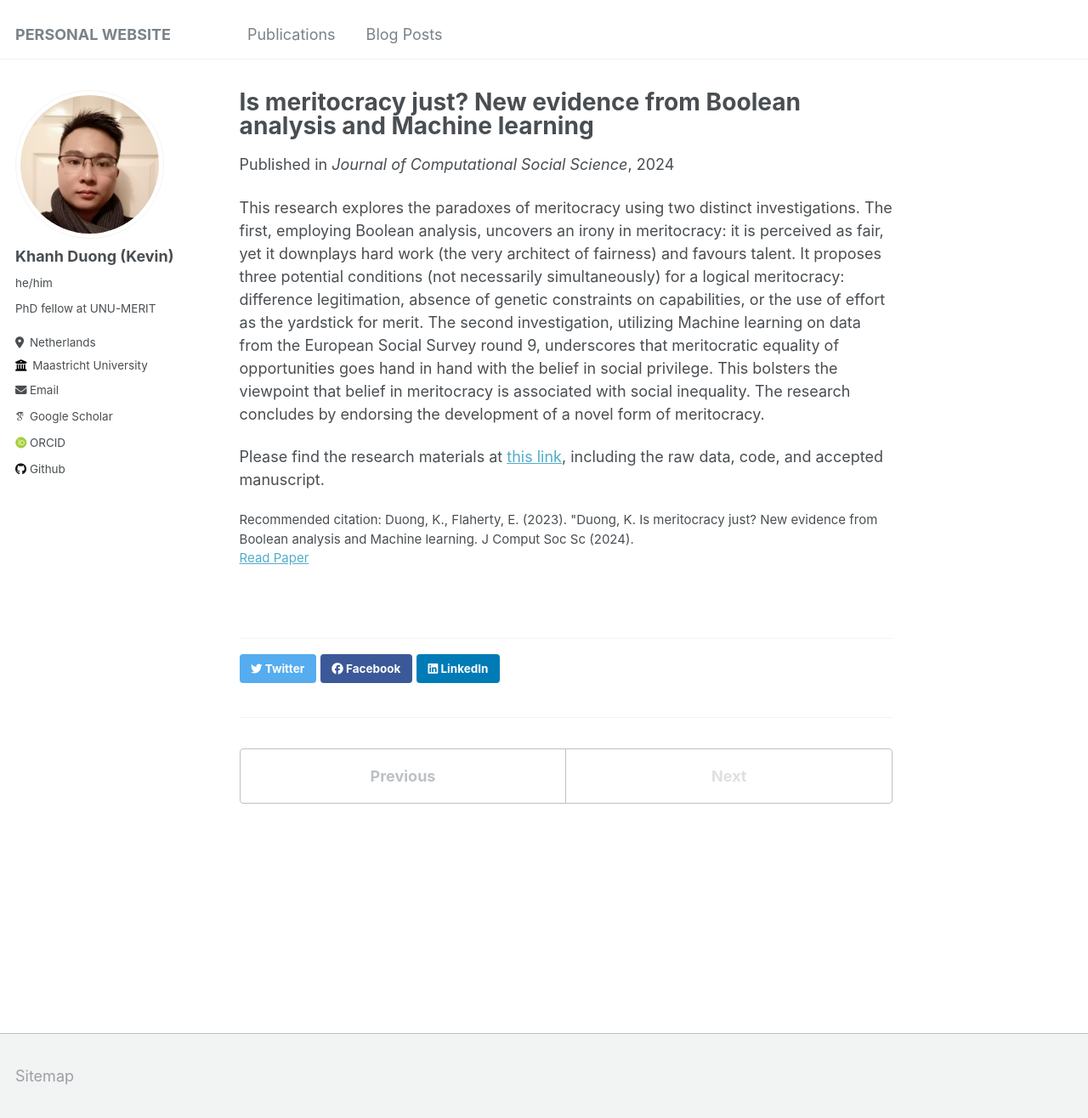
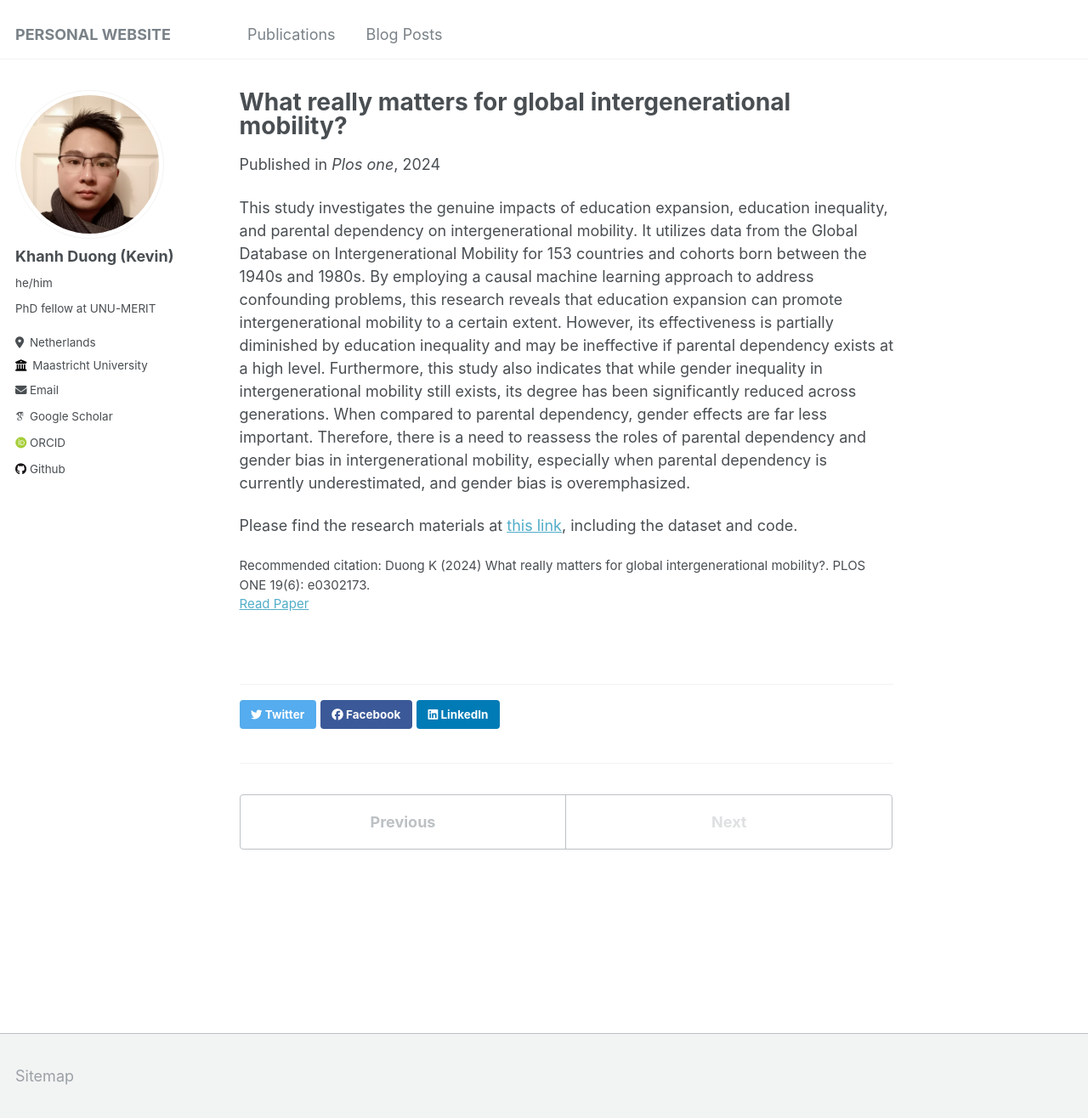
Before and after one commit to duongkhanhk29/duongkhanhk29.github.io, a Jekyll site: the page built from _publications/MOBIL.md, in a window 1280 px wide and 1316 px high. Shown: the whole window at 85% size. Built offline with Jekyll 4.4.1, drawn with Linux system fonts in a browser that asks for light colours; some web fonts are replaced.

Commit message:
Update MOBIL.md

```diff
--- a/_publications/MOBIL.md
+++ b/_publications/MOBIL.md
@@ -1,14 +1,14 @@
 ---
-title: "Is meritocracy just? New evidence from Boolean analysis and Machine learning"
+title: "What really matters for global intergenerational mobility?"
 collection: publications
-permalink: /publication/MERITJUST
-excerpt: 'While meritocracy is a beacon of justice, it ironically undervalues hard work, the very architect of fairness, in favour of talent.'
-date: 2024-05-24
-venue: 'Journal of Computational Social Science'
-paperurl: 'https://doi.org/10.1007/s42001-024-00287-2'
-citation: 'Duong, K., Flaherty, E. (2023). "Duong, K. Is meritocracy just? New evidence from Boolean analysis and Machine learning. J Comput Soc Sc (2024).'
+permalink: /publication/MOBIL
+excerpt: 'Therefore, there is a need to reassess the roles of parental dependency and gender bias in intergenerational mobility, especially when parental dependency is currently underestimated, and gender bias is overemphasized.'
+date: 2024-06-20
+venue: 'Plos one'
+paperurl: 'https://doi.org/10.1371/journal.pone.0302173'
+citation: 'Duong K (2024) What really matters for global intergenerational mobility?. PLOS ONE 19(6): e0302173.'
 ---
 
-This research explores the paradoxes of meritocracy using two distinct investigations. The first, employing Boolean analysis, uncovers an irony in meritocracy: it is perceived as fair, yet it downplays hard work (the very architect of fairness) and favours talent. It proposes three potential conditions (not necessarily simultaneously) for a logical meritocracy: difference legitimation, absence of genetic constraints on capabilities, or the use of effort as the yardstick for merit. The second investigation, utilizing Machine learning on data from the European Social Survey round 9, underscores that meritocratic equality of opportunities goes hand in hand with the belief in social privilege. This bolsters the viewpoint that belief in meritocracy is associated with social inequality. The research concludes by endorsing the development of a novel form of meritocracy.
+This study investigates the genuine impacts of education expansion, education inequality, and parental dependency on intergenerational mobility. It utilizes data from the Global Database on Intergenerational Mobility for 153 countries and cohorts born between the 1940s and 1980s. By employing a causal machine learning approach to address confounding problems, this research reveals that education expansion can promote intergenerational mobility to a certain extent. However, its effectiveness is partially diminished by education inequality and may be ineffective if parental dependency exists at a high level. Furthermore, this study also indicates that while gender inequality in intergenerational mobility still exists, its degree has been significantly reduced across generations. When compared to parental dependency, gender effects are far less important. Therefore, there is a need to reassess the roles of parental dependency and gender bias in intergenerational mobility, especially when parental dependency is currently underestimated, and gender bias is overemphasized.
 
-Please find the research materials at [this link](https://github.com/duongkhanhk29/MERITJUST), including the raw data, code, and accepted manuscript.
+Please find the research materials at [this link](https://github.com/duongkhanhk29/MOBIL), including the dataset and code.
```
